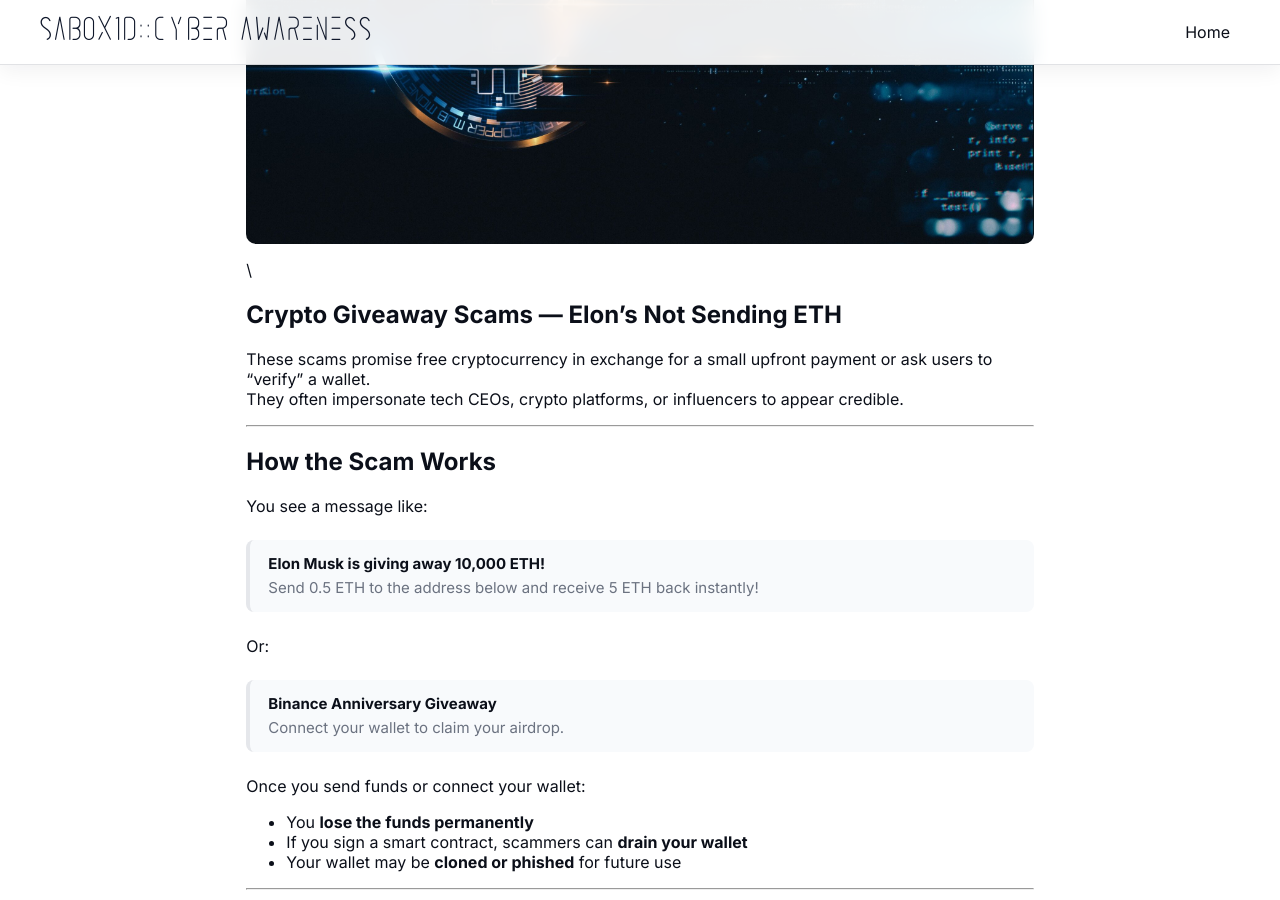
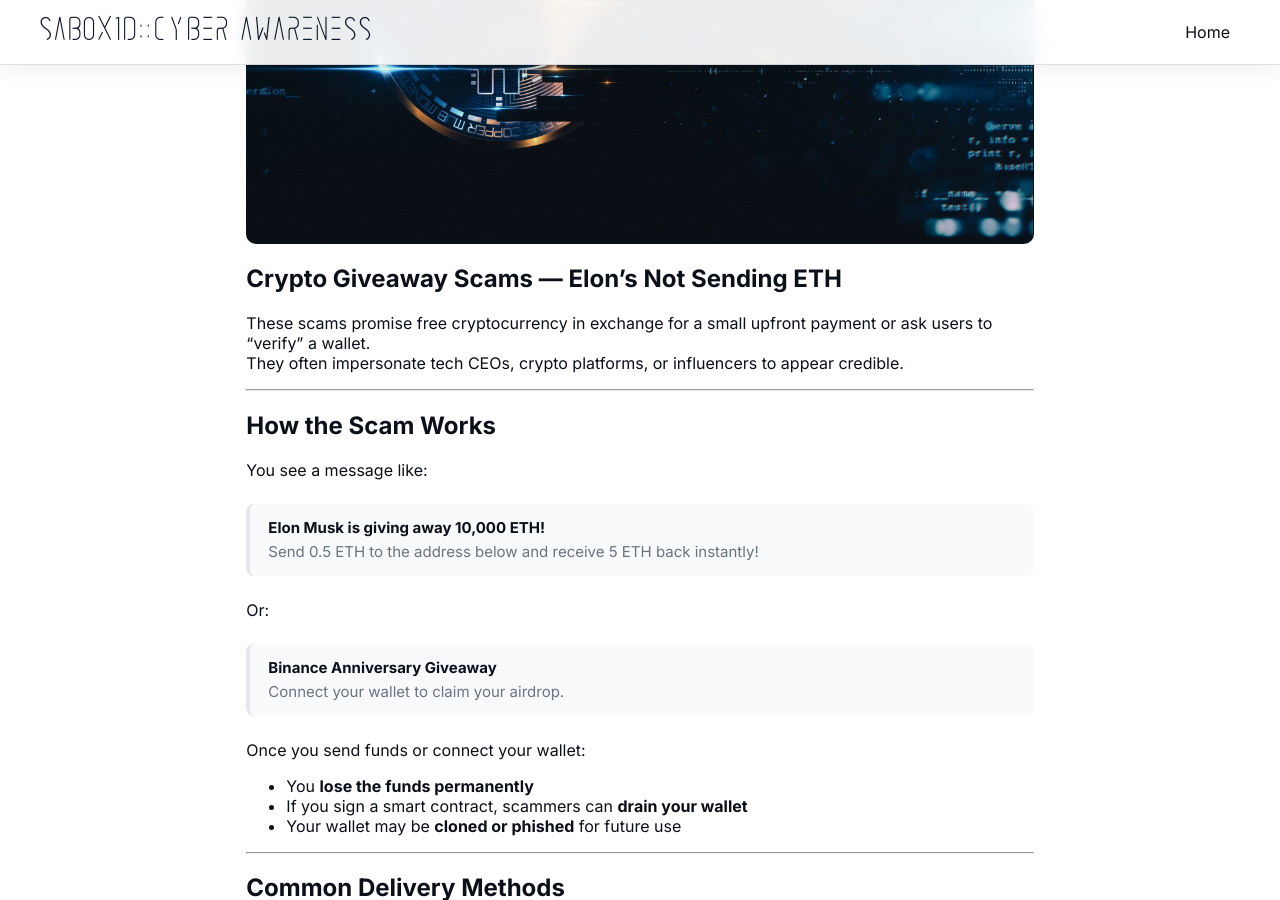
Before and after one commit to Sab0x1D/blogs, a Jekyll site: the page built from _listings/modern_scam_awareness.md, in a window 1280 px wide and 900 px high, scrolled down 4834 px. Built offline with Jekyll 4.4.1, drawn with Linux system fonts in a browser that asks for light colours.

Commit message:
Update modern_scam_awareness.md

```diff
--- a/_listings/modern_scam_awareness.md
+++ b/_listings/modern_scam_awareness.md
@@ -150,7 +150,7 @@
 
 ---
 
-![Crypto Giveaway Scam]({{ '/assets/img/banners/scam-crypto.jpg' | relative_url }}){: .img-center }\
+![Crypto Giveaway Scam]({{ '/assets/img/banners/scam-crypto.jpg' | relative_url }}){: .img-center }
 
 # Crypto Giveaway Scams — Elon’s Not Sending ETH
 
@@ -242,7 +242,7 @@
 
 ---
 
-![Call Center Tech Support Scam]({{ '/assets/img/banners/scam-support.webp' | relative_url }}){: .img-center }\
+![Call Center Tech Support Scam]({{ '/assets/img/banners/scam-support.webp' | relative_url }}){: .img-center }
 
 # Call Center Tech Support Scams — What They Say and Why
 
@@ -336,7 +336,7 @@
 
 ---
 
-![Parcel SMS Scam]({{ '/assets/img/banners/scam-parcel.png' | relative_url }}){: .img-center }\
+![Parcel SMS Scam]({{ '/assets/img/banners/scam-parcel.png' | relative_url }}){: .img-center }
 
 # “Your Parcel Is Held” Text Messages Explained
 
@@ -421,7 +421,7 @@
 
 ---
 
-![Romance & Investment Scam]({{ '/assets/img/banners/scam-romance.webp' | relative_url }}){: .img-center }\
+![Romance & Investment Scam]({{ '/assets/img/banners/scam-romance.webp' | relative_url }}){: .img-center }
 
 
 # Romance & Investment Scam Red Flags
```
